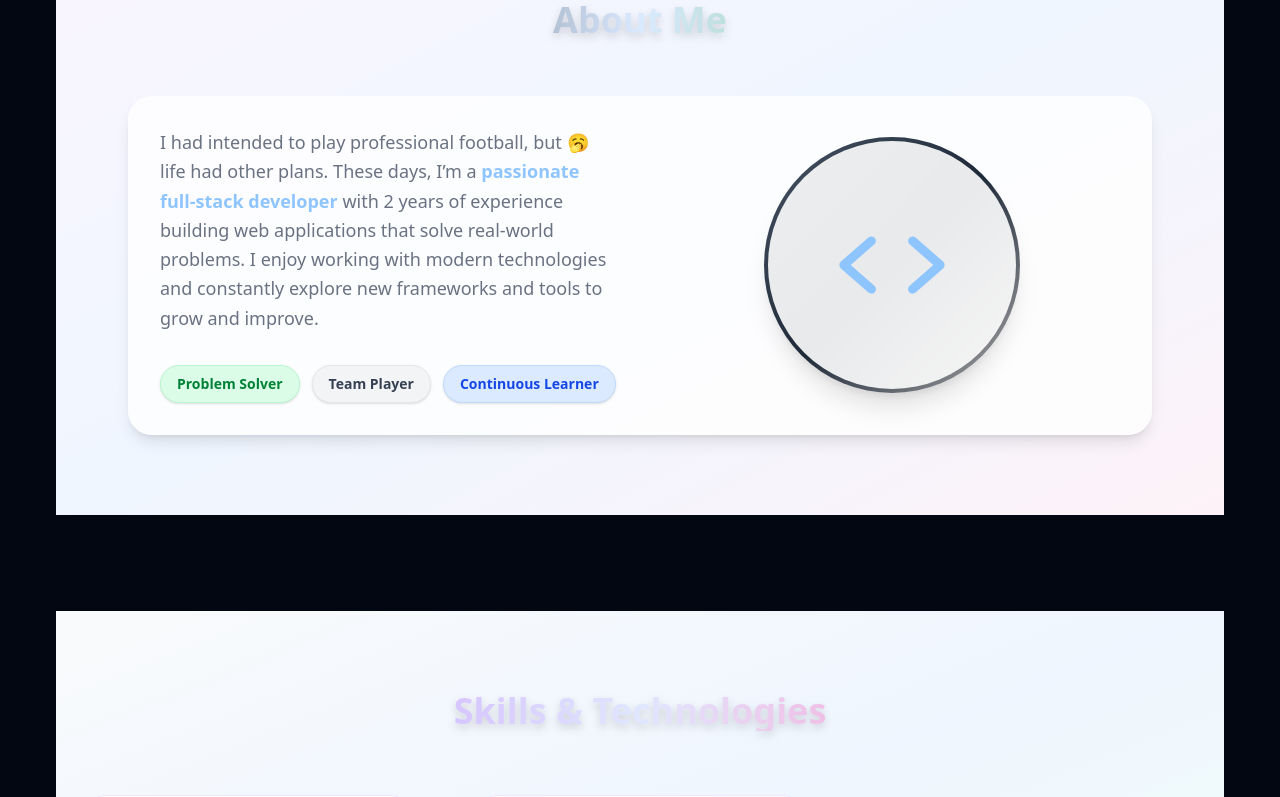
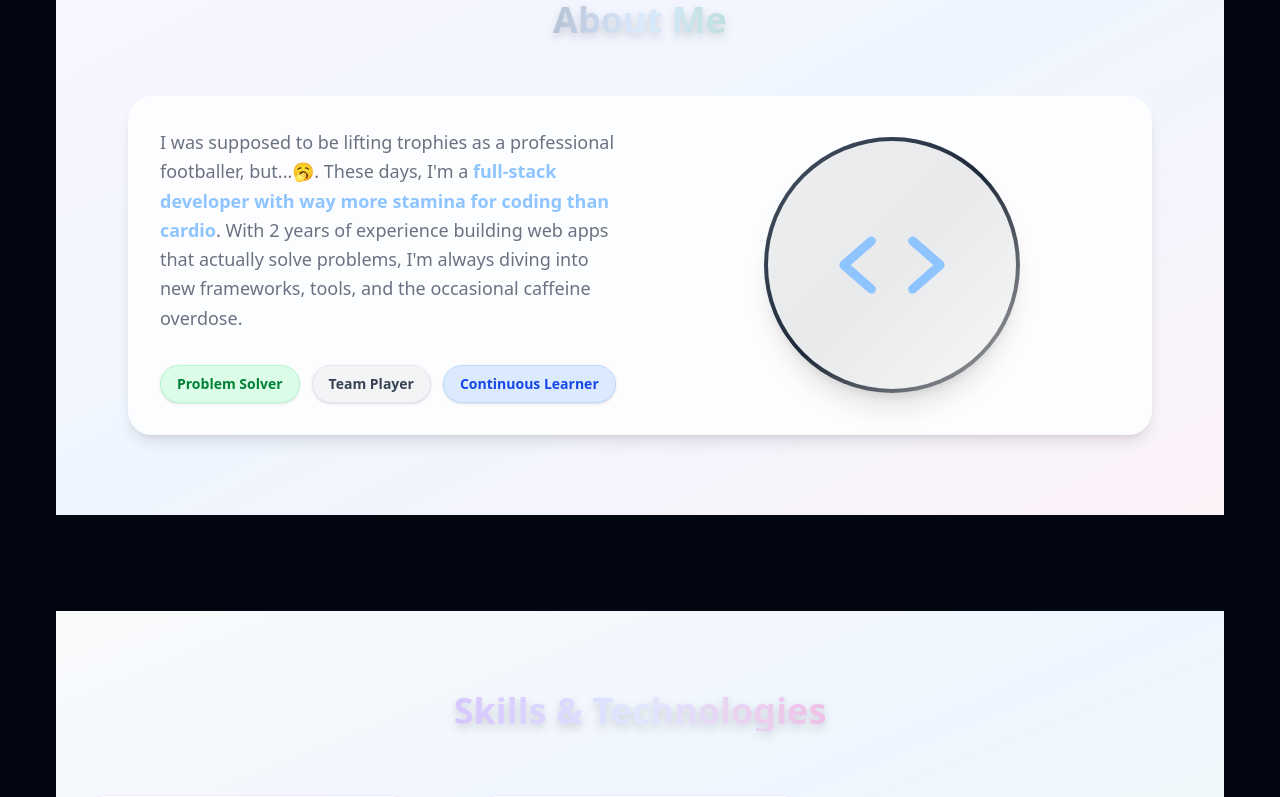
Before and after one commit to YMnooneMJ/YMnooneMJ-Portfolio, a React (Vite) app: page / in a window 1280 px wide. Shown: the part 940-1737 px from the top of the page. Built offline with nearby package versions, Linux system fonts and the light colour scheme.

Commit message:
Made changes in Home, About and skills

```diff
--- a/src/pages/About.tsx
+++ b/src/pages/About.tsx
@@ -28,15 +28,17 @@ const About = () => {
               viewport={{ once: true, amount: 0.3 }}
               transition={{ duration: 0.8, ease: "easeOut" }}
             >
-              I had intended to play professional football, but 🥱 life had
-              other plans. These days, I’m a{" "}
+              I was supposed to be lifting trophies as a professional
+              footballer, but...🥱. These days, I'm a{" "}
               <span className="font-semibold text-blue-300">
-                passionate full-stack developer
-              </span>{" "}
-              with 2 years of experience building web applications that solve
-              real-world problems. I enjoy working with modern technologies and
-              constantly explore new frameworks and tools to grow and improve.
+                full-stack developer with way more stamina for coding than
+                cardio
+              </span>
+              . With 2 years of experience building web apps that actually solve
+              problems, I'm always diving into new frameworks, tools, and the
+              occasional caffeine overdose.
             </motion.p>
+
             <div className="flex flex-wrap gap-3 pt-2">
               <span className="px-4 py-2 bg-green-100 dark:bg-green-700 text-green-700 dark:text-green-200 rounded-full border border-green-200 dark:border-green-800 text-sm font-semibold shadow-sm">
                 Problem Solver
--- a/src/pages/Home.tsx
+++ b/src/pages/Home.tsx
@@ -96,7 +96,7 @@ const Home = () => {
   );
 
   return (
-    <div id="home" className="min-h-screen w-full overflow-x-hidden">
+    <div id="home" className="min-h-screen w-full">
       {/* HERO */}
       <div id="hero" className="py-16 px-4 sm:px-8">
         <motion.section
--- a/src/pages/Skills.tsx
+++ b/src/pages/Skills.tsx
@@ -30,7 +30,7 @@ const skills = [
   },
   {
     category: "Database",
-    items: ["MongoDB", "PostgreSQL", "MySQL",],
+    items: ["MongoDB (NoSQL)", "PostgreSQL", "MySQL",],
     icon: FaDatabase,
   },
 ];
```
